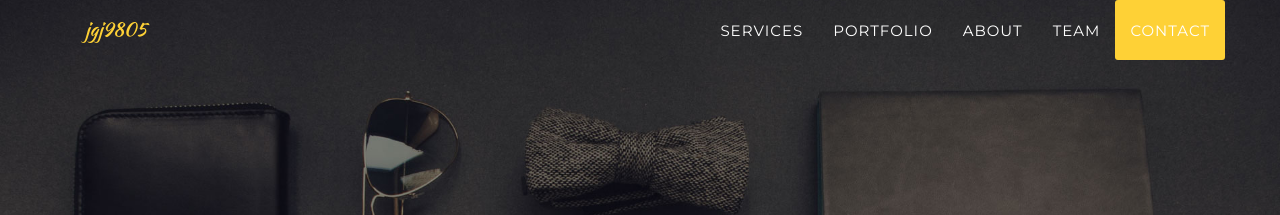
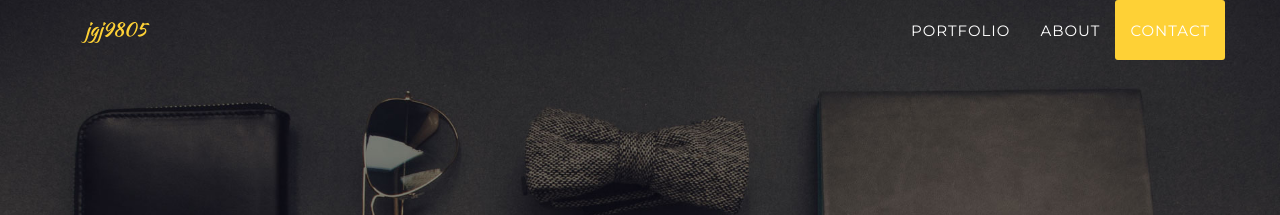
Before and after one commit to jgj9805/jgj9805.github.io, a Jekyll site: the page built from index.html, in a window 1280 px wide. Shown: the top 215 px of the page. Built offline with Jekyll 4.4.1, drawn with Linux system fonts in a browser that asks for light colours; some web fonts are replaced.

Commit message:
Update header.html

```diff
--- a/_includes/header.html
+++ b/_includes/header.html
@@ -19,16 +19,10 @@
                         <a href="#page-top"></a>
                     </li>
                     <li>
-                        <a class="page-scroll" href="#services">Services</a>
-                    </li>
-                    <li>
                         <a class="page-scroll" href="#portfolio">Portfolio</a>
                     </li>
                     <li>
                         <a class="page-scroll" href="#about">About</a>
-                    </li>
-                    <li>
-                        <a class="page-scroll" href="#team">Team</a>
                     </li>
                     <li>
                         <a class="page-scroll" href="#contact">Contact</a>
```
